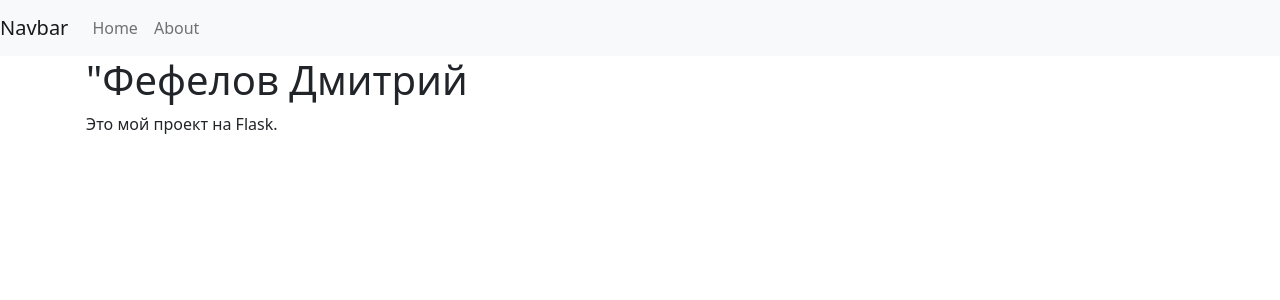
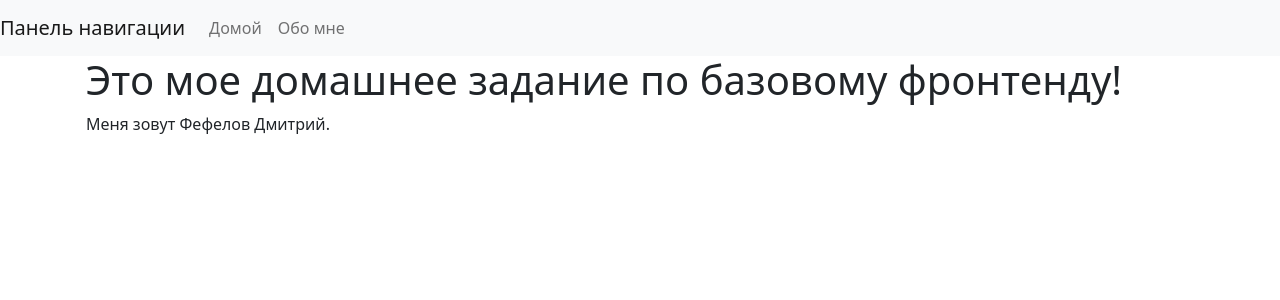
Before and after one commit to dfefelov777/HOMEWORK5, a Flask app: page /about/ in a window 1280 px wide. Shown: the top 300 px of the page. Run offline with Flask 3, Linux system fonts and the light colour scheme; some libraries are stand-ins or nearby versions.

Commit message:
load to git homework_05

```diff
--- a/homework_05/templates/about.html
+++ b/homework_05/templates/about.html
@@ -2,6 +2,6 @@
 {% extends "base.html" %}
 
 {% block content %}
-  <h1>"Фефелов Дмитрий</h1>
-  <p>Это мой проект на Flask.</p>
+  <h1>Это мое домашнее задание по базовому фронтенду!</h1>
+  <p>Меня зовут Фефелов Дмитрий.</p>
 {% endblock %}
--- a/homework_05/templates/base.html
+++ b/homework_05/templates/base.html
@@ -11,17 +11,17 @@
   </head>
   <body>
     <nav class="navbar navbar-expand-lg navbar-light bg-light">
-      <a class="navbar-brand" href="{{ url_for('index') }}">Navbar</a>
+      <a class="navbar-brand" href="{{ url_for('index') }}">Панель навигации</a>
       <button class="navbar-toggler" type="button" data-toggle="collapse" data-target="#navbarNav" aria-controls="navbarNav" aria-expanded="false" aria-label="Toggle navigation">
         <span class="navbar-toggler-icon"></span>
       </button>
       <div class="collapse navbar-collapse" id="navbarNav">
         <ul class="navbar-nav">
           <li class="nav-item active">
-            <a class="nav-link" href="{{ url_for('index') }}">Home</a>
+            <a class="nav-link" href="{{ url_for('index') }}">Домой</a>
           </li>
           <li class="nav-item">
-            <a class="nav-link" href="{{ url_for('about') }}">About</a>
+            <a class="nav-link" href="{{ url_for('about') }}">Обо мне</a>
           </li>
         </ul>
       </div>
--- a/homework_05/templates/index.html
+++ b/homework_05/templates/index.html
@@ -2,5 +2,5 @@
 {% extends "base.html" %}
 
 {% block content %}
-  <h1>Welcome to the Home Page!</h1>
+  <h1>Это первая страница!</h1>
 {% endblock %}
```
